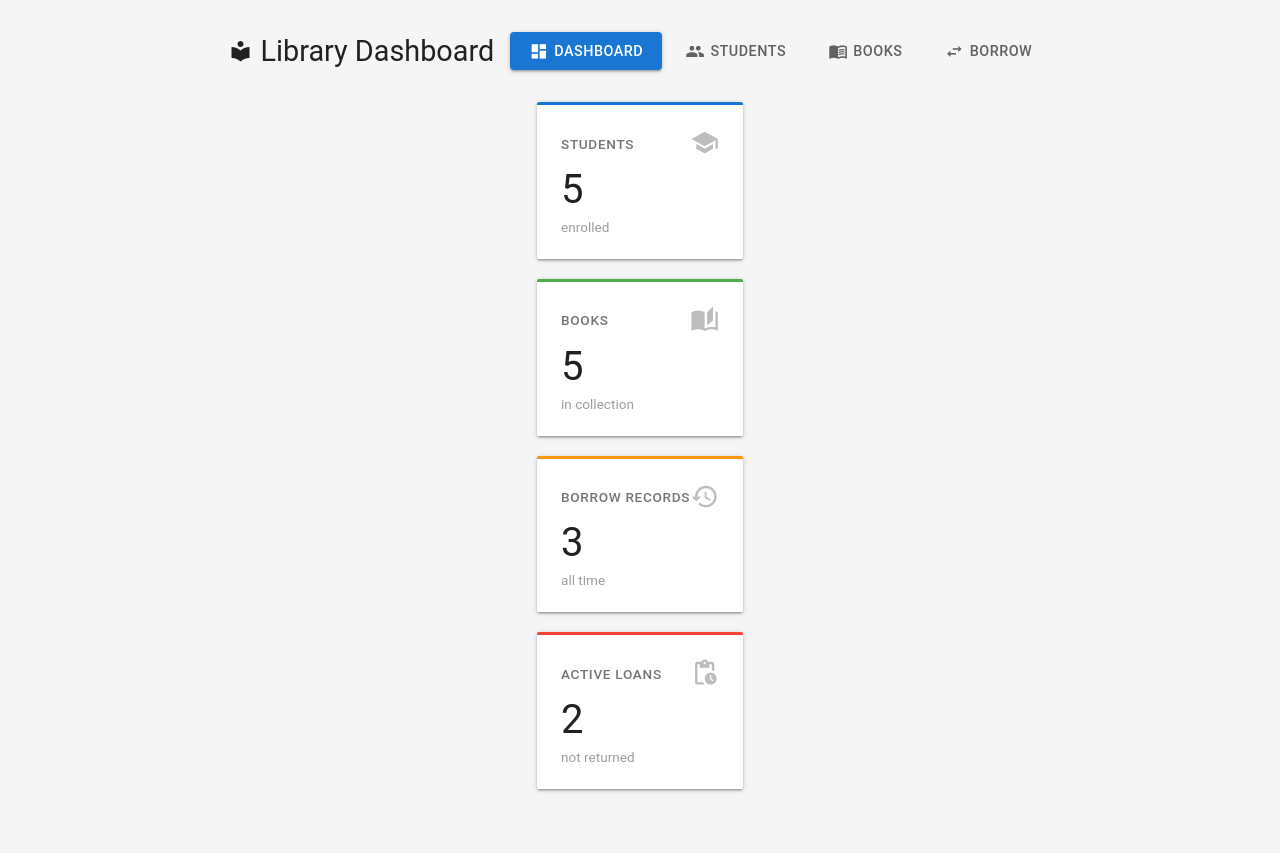
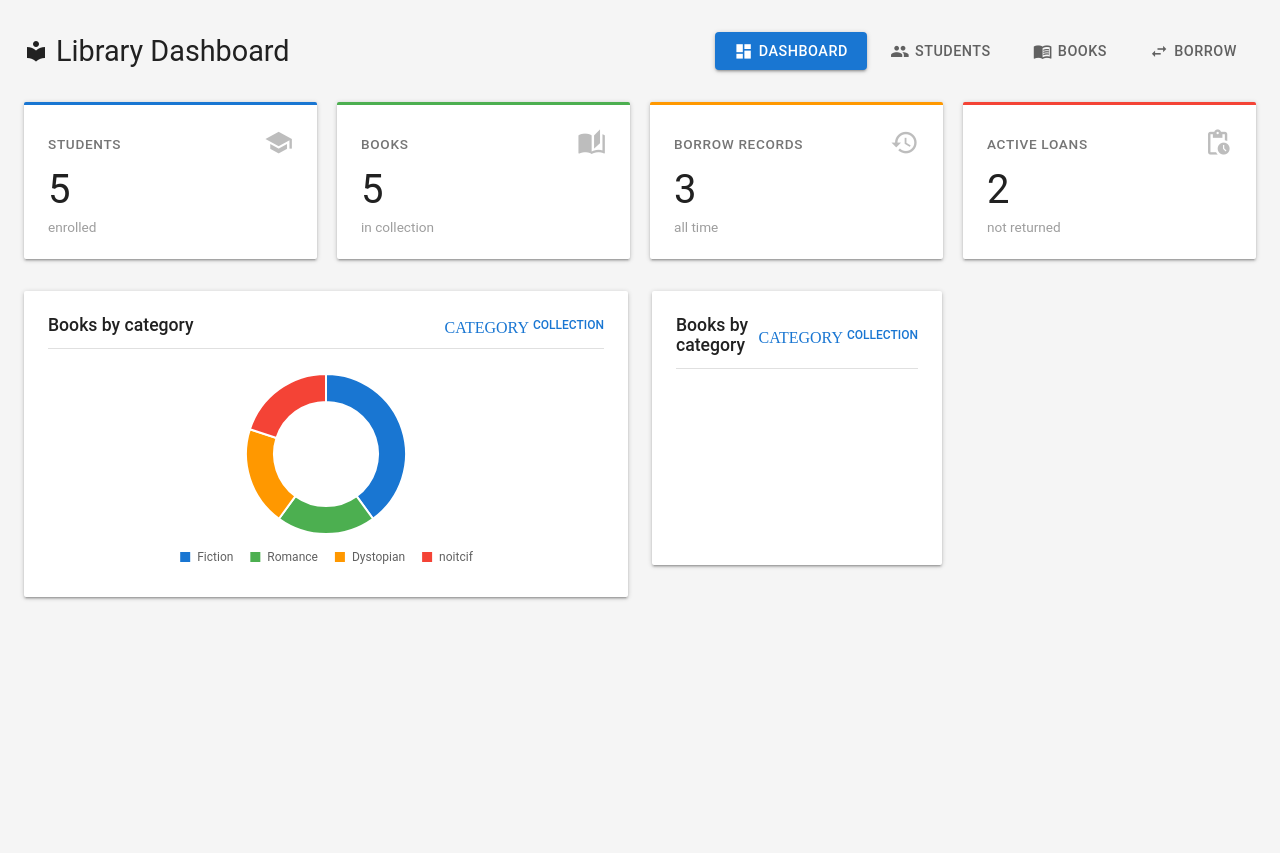
Before and after one commit to Joliyuh/IT30A_Adv_DB, a PHP site: page /dashboard.php in a window 1280 px wide. After the commit the page ends 600 px from the top, so only its background shows below. Run offline with PHP 8.4, Linux system fonts and the light colour scheme; data comes from the database, SQL or seed files in the repository.

Commit message:
CODEBLOCK4

```diff
--- a/dashboard.php
+++ b/dashboard.php
@@ -28,6 +28,22 @@ $bookCount     = $pdo->query("SELECT COUNT(*) FROM books")->fetchColumn();
 $totalBorrows  = $pdo->query("SELECT COUNT(*) FROM borrow")->fetchColumn();
 $activeBorrows = $pdo->query("SELECT COUNT(*) FROM borrow WHERE borrow_return_date IS NULL")->fetchColumn();
 
+// ---------- 2. BOOKS BY CATEGORY ----------
+
+$catStmt = $pdo->query("
+    SELECT book_category, COUNT(*) AS cnt
+    FROM books
+    GROUP BY book_category
+    ORDER BY cnt DESC
+");
+
+$categories = [];
+$categoryCounts = [];
+
+while ($row = $catStmt->fetch()) {
+    $categories[] = $row['book_category'];
+    $categoryCounts[] = (int) $row['cnt'];
+}
 
 
 ?>
@@ -274,6 +290,8 @@ $activeBorrows = $pdo->query("SELECT COUNT(*) FROM borrow WHERE borrow_return_da
     </style>
 </head>
 <body>
+
+<div>
     <?php include 'includes/navbar.php';?>
 
     <div class="stats-grid">
@@ -314,5 +332,136 @@ $activeBorrows = $pdo->query("SELECT COUNT(*) FROM borrow WHERE borrow_return_da
     </div>
 </div>
 
+<!-- CHARTS -->
+<div class="charts-grid">
+
+    <!-- Doughnut Chart: Books by Category -->
+    <div class="chart-card">
+        <div class="chart-title">
+            Books by category
+
+            <span>
+                <span class="material-icons">category</span>
+                collection
+            </span>
+        </div>
+
+        <canvas id="categoryChart" width="400" height="200"></canvas>
+    </div>
+
+    <!-- CHARTS -->
+<div class="charts-grid">
+
+    <!-- Doughnut Chart: Books by Category -->
+    <div class="chart-card">
+        <div class="chart-title">
+            Books by category
+
+            <span>
+                <span class="material-icons">category</span>
+                collection
+            </span>
+        </div>
+
+        <canvas id="categoryChart" width="400" height="200"></canvas>
+    </div>
+
+    </div>
+
+</div>
+
+<script>
+    (function () {
+        // Materialize standard palette
+        const colors = {
+            blue: '#1976d2',
+            green: '#4caf50',
+            orange: '#ff9800',
+            red: '#f44336',
+            purple: '#9c27b0',
+            grey: '#9e9e9e'
+        };
+
+        // ---------- DOUGHNUT: BOOKS BY CATEGORY ----------
+        const catCtx = document
+            .getElementById('categoryChart')
+            .getContext('2d');
+
+        new Chart(catCtx, {
+            type: 'doughnut',
+
+            data: {
+                labels: <?= json_encode($categories) ?>,
+
+                datasets: [{
+                    data: <?= json_encode($categoryCounts) ?>,
+                    backgroundColor: [
+                        colors.blue,
+                        colors.green,
+                        colors.orange,
+                        colors.red,
+                        colors.purple,
+                        colors.grey
+                    ],
+                    borderWidth: 2,
+                    borderColor: '#ffffff',
+                    hoverOffset: 4
+                }]
+            },
+
+            options: {
+                responsive: true,
+                maintainAspectRatio: true,
+                cutout: '65%',
+
+                plugins: {
+                    legend: {
+                        position: 'bottom',
+
+                        labels: {
+                            boxWidth: 12,
+                            boxHeight: 12,
+                            usePointStyle: false,
+                            padding: 16,
+                            font: {
+                                size: 12,
+                                family: 'Roboto'
+                            },
+                            color: '#616161'
+                        }
+                    },
+
+                    tooltip: {
+                        backgroundColor: '#212121',
+                        titleColor: '#ffffff',
+                        bodyColor: '#ffffff',
+                        padding: 10,
+                        cornerRadius: 4,
+                        displayColors: true,
+
+                        callbacks: {
+                            label: function (context) {
+                                const label = context.label || '';
+                                const value = context.parsed || 0;
+
+                                const total = context.dataset.data.reduce(
+                                    (a, b) => a + b,
+                                    0
+                                );
+
+                                const pct = total > 0
+                                    ? ((value / total) * 100).toFixed(0)
+                                    : 0;
+
+                                return ` ${label}: ${value} (${pct}%)`;
+                            }
+                        }
+                    }
+                }
+            }
+        });
+    })();
+</script>
+</div>
 </body>
 </html>
```
